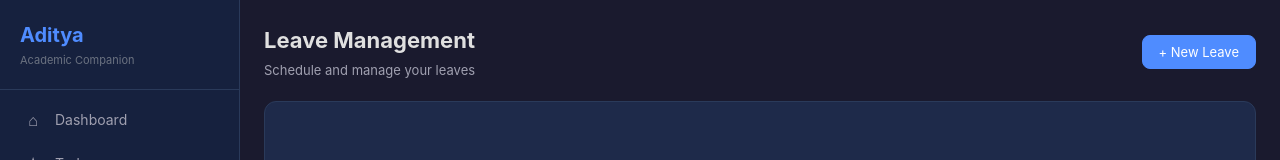
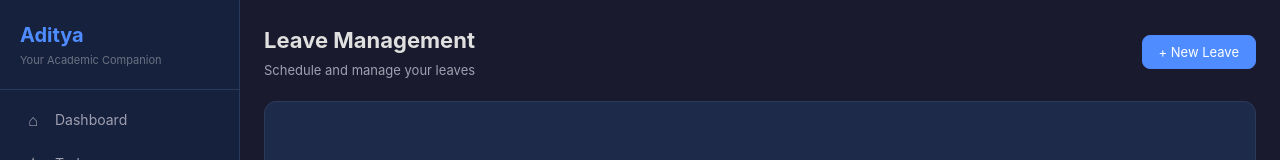
Before and after one commit to CozyPanda281/stuflow, a React (Vite) app: page /leave in a window 1280 px wide. Shown: the top 160 px of the page. Built offline with nearby package versions, Linux system fonts and the light colour scheme.

Commit message:
Update tagline

```diff
--- a/src/components/Layout.jsx
+++ b/src/components/Layout.jsx
@@ -27,7 +27,7 @@ export default function Layout() {
       <div className={`sidebar ${sidebarOpen ? 'open' : ''}`}>
         <div className="sidebar-header">
           <h1>Aditya</h1>
-          <p>Academic Companion</p>
+          <p>Your Academic Companion</p>
         </div>
         <nav className="sidebar-nav">
           {navItems.map(item => (
```
